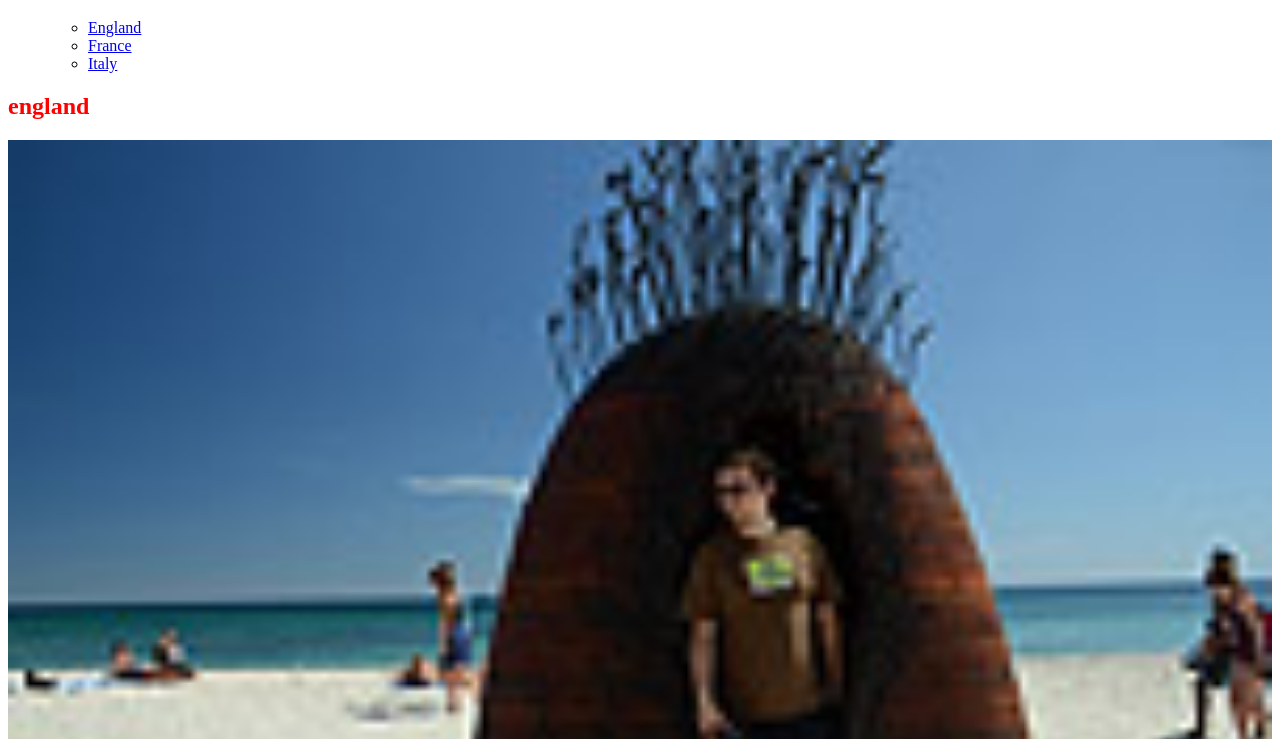
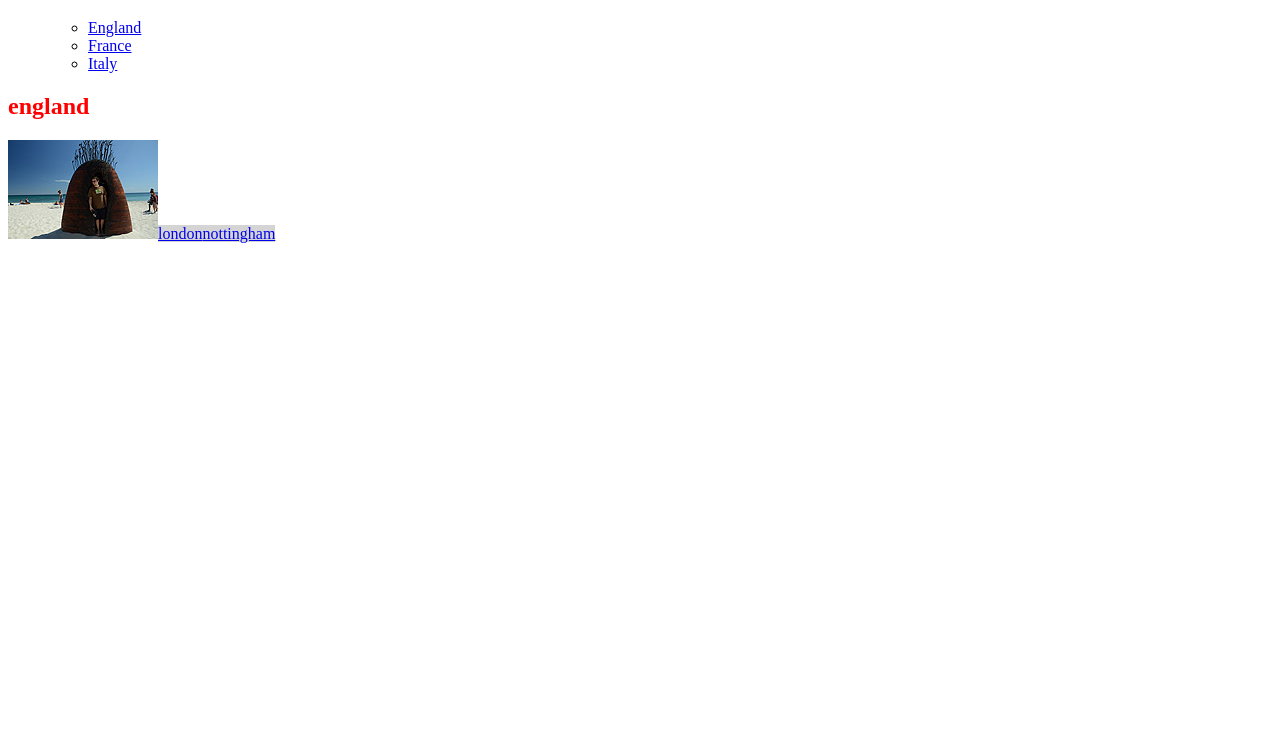
Before and after one commit to kinkybadger/holidays, a plain HTML site: page index.html in a window 1280 px wide. Both pictures are taken after a click on the link "England". Shown: the part 61-800 px from the top of the page. Drawn offline with Linux system fonts and the light colour scheme.

Commit message:
changed click handler to class name added max-width on images

```diff
--- a/application.js
+++ b/application.js
@@ -51,7 +51,7 @@ function Holidays() {
       // Loop and add as 'li a' to ul#country.
       for(var i in data) {
         if(data.hasOwnProperty(i)) {
-          $('<li><a id='+i+' href=#'+data[i].country+'>'+data[i].country+'</a></li>').appendTo(countryMenu);
+          $('<li><a id='+i+' class="country" href=#'+data[i].country+'>'+data[i].country+'</a></li>').appendTo(countryMenu);
         }
       }
 
@@ -94,7 +94,7 @@ function Holidays() {
   };
 
   // Event handlers
-  $('#country').on('click', 'a', this.loadCitiesByCountry);
+  $('#country').on('click', '.country', this.loadCitiesByCountry);
 
 //  $('.tour').on('click', '.city', function(event) {
 //    console.log($(this));
--- a/styles.css
+++ b/styles.css
@@ -23,7 +23,7 @@ h2 {
 }
 .tour .bgimg {
   height: auto;
-  width: 100%;
+  max-width: 100%;
 }
 .tour .country {
 
```
